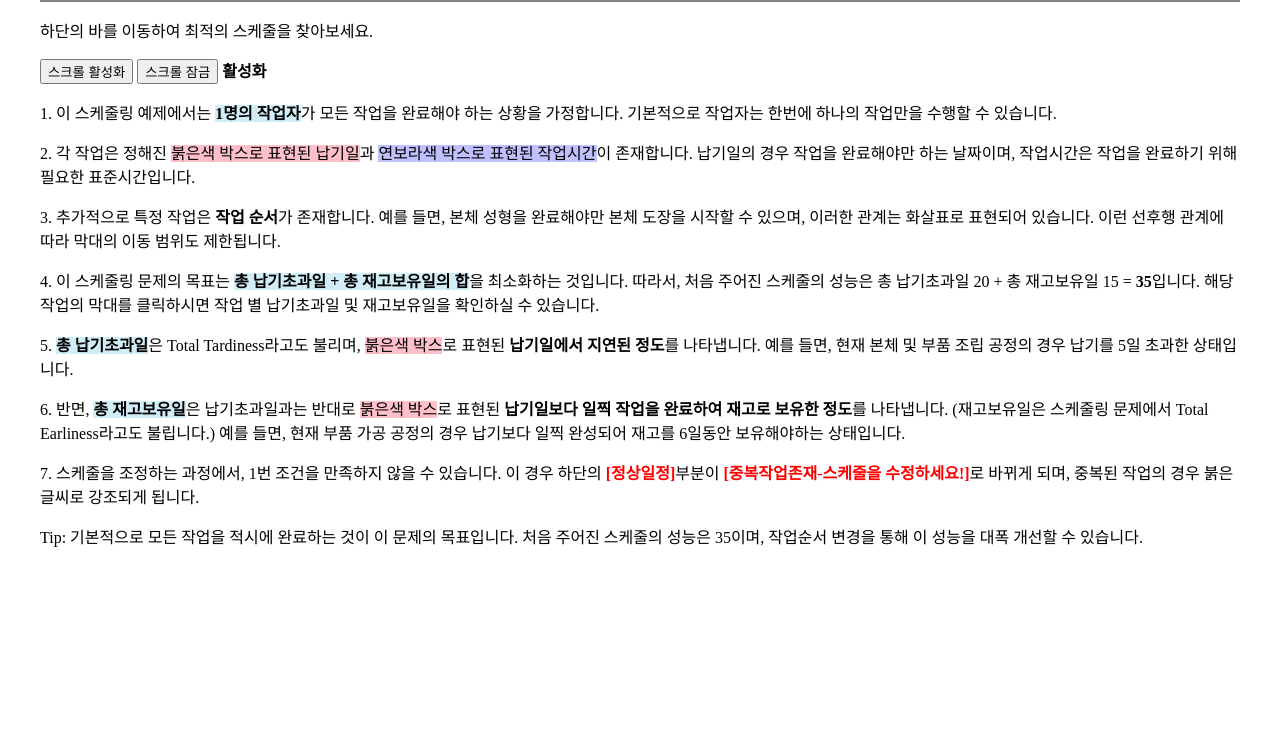
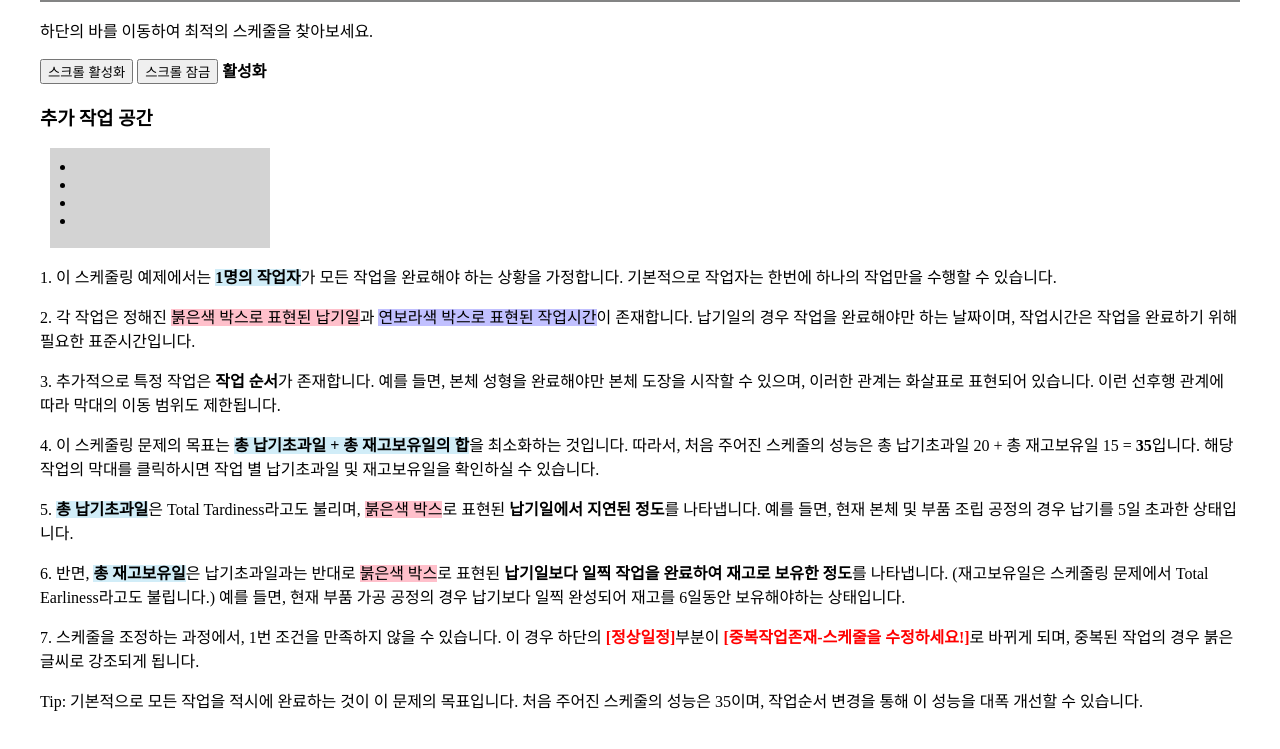
Before and after one commit to codusl100/gantt_scheduling, a website with bundled scripts: page MAPS_Web/index.html in a window 1280 px wide. Shown: the part 127-876 px from the top of the page. Before the commit the page ends 800 px from the top, so only its background shows below. Built offline with nearby package versions, Linux system fonts and the light colour scheme; a web font is replaced by a local one.

```diff
--- a/MAPS_Web/index.html
+++ b/MAPS_Web/index.html
@@ -56,6 +56,15 @@
 				<strong id="status" class="enabled">활성화</strong>
 			</div>
 			<div class="gantt-target"></div>
+		</div>
+		<div class="block-box">
+			<h3>추가 작업 공간</h3>
+			<div class="dropzone">
+				<li draggable="true" class="item">
+				<li draggable="true" class="item">
+				<li draggable="true" class="item">
+				<li draggable="true" class="item">
+			</div>
 		</div>
 		<a name="description"> </a>
 		<p>1. 이 스케줄링 예제에서는 <span style="background-color: rgb(209, 237, 248);"><b>1명의 작업자</b></span>가 모든 작업을 완료해야 하는 상황을 가정합니다. 기본적으로 작업자는 한번에 하나의 작업만을 수행할 수 있습니다.</p>
```
Also changed, not shown: MAPS_Web/dist/frappe-gantt.css, MAPS_Web/dist/frappe-gantt.js.
